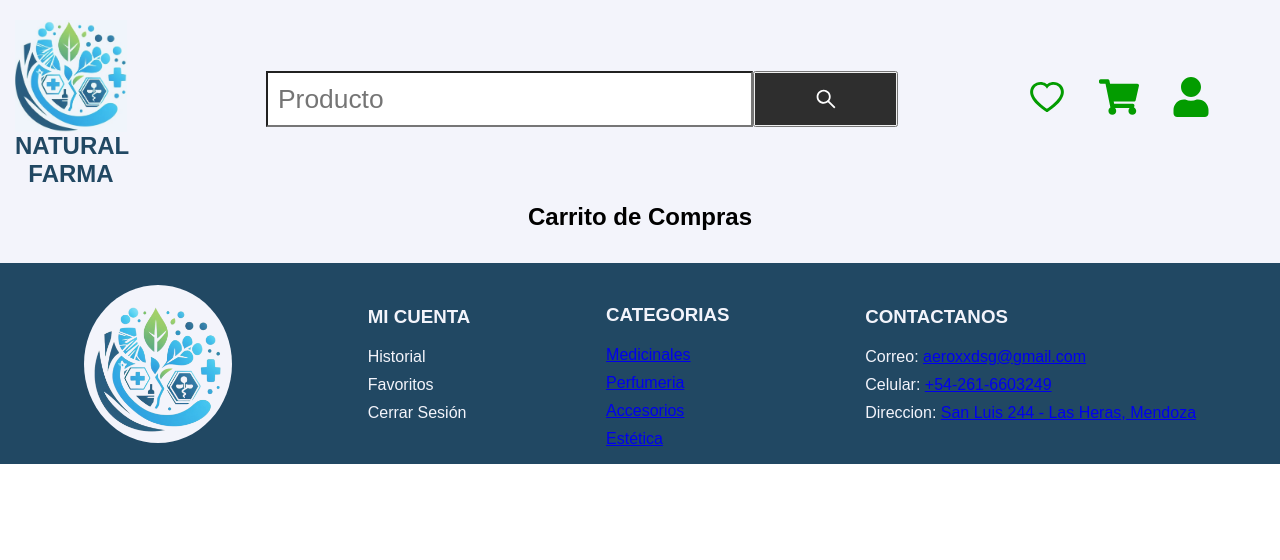
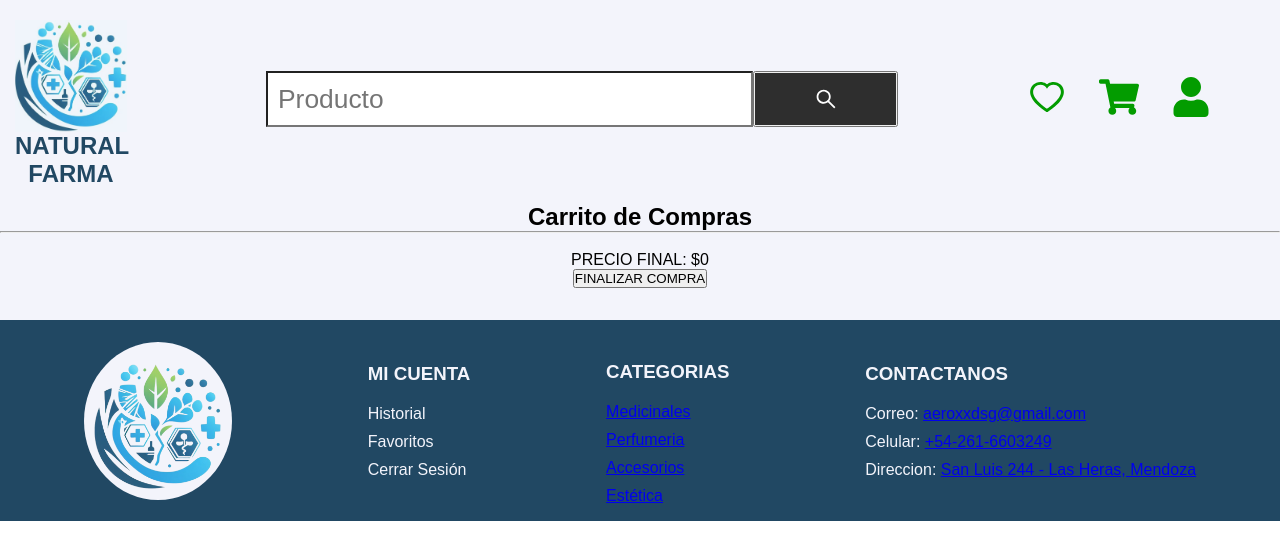
Before and after one commit to FabianCordobes/naturalFarma, a React (Vite) app in the folder Client/: page /cart in a window 1280 px wide. Shown: the top 560 px of the page. Built offline with nearby package versions, Linux system fonts and the light colour scheme; a web font is replaced by a local one.

Commit message:
precio final, boton de finalzar compra

```diff
--- a/Client/src/views/Cart/Cart.jsx
+++ b/Client/src/views/Cart/Cart.jsx
@@ -2,15 +2,22 @@ import { useDispatch, useSelector } from 'react-redux';
 import { addToCart, delFromCart } from '../../redux/actions/searchActions';
 
 const Cart = () => {
-  // Obtén los productos y la cantidad del estado
+  // Obtengo los productos y la cantidad del estado
   const items = useSelector((state) => state.search.cart);
   const dispatch = useDispatch();
+
+  // Agregamos una variable para llevar un seguimiento del precio total
+  let finalPrice = 0;
 
   return (
     <div>
       <h2>Carrito de Compras</h2>
       <ul>
-        {items.map((item, index) => (
+        {items.map((item, index) => {
+          // Actualizamos el precio total en cada iteración
+          finalPrice += item.price * item.quantity;
+
+          return (
             <li key={index}>
               <div>
                 <h2>{item.brand}</h2>
@@ -23,8 +30,17 @@ const Cart = () => {
               <button onClick={() => dispatch(delFromCart(item.id))}>Eliminar uno</button>
               <button onClick={() => dispatch(delFromCart(item.id, true))}>Eliminar todos</button>
             </li>
-        ))}
+          );
+        })}
       </ul>
+      <hr />
+      <br />
+      <div>
+        <p>PRECIO FINAL: ${finalPrice}</p>
+      </div>
+      <div>
+        <button>FINALIZAR COMPRA</button>
+      </div>
     </div>
   );
 };
```
Lines whose indentation alone changed are shown as unchanged.
